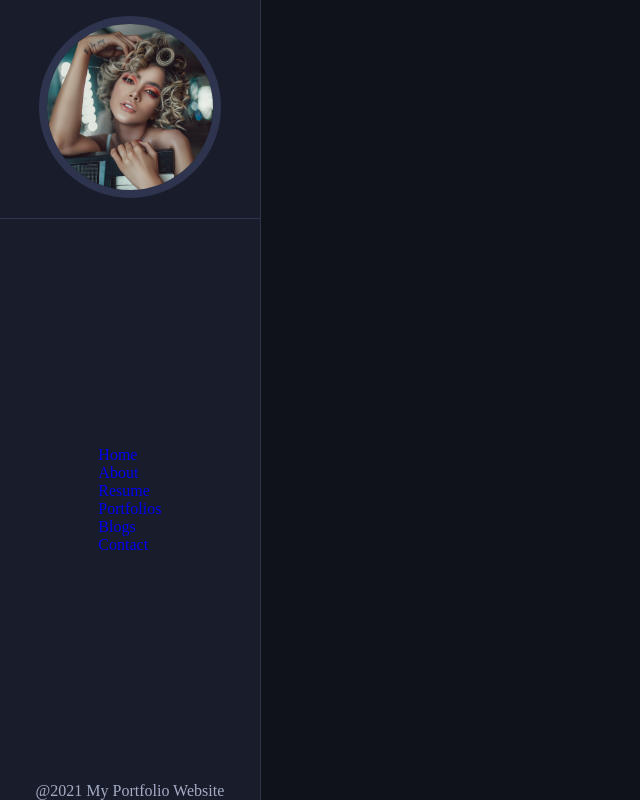
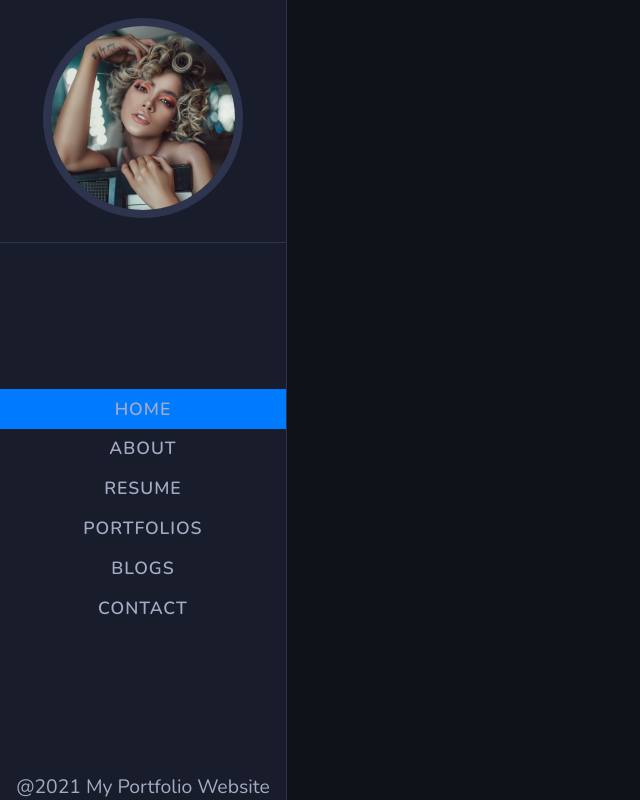
Before and after one commit to tomaszdanczak/portfolio-by-maclinz, a React (Create React App) app: page / in a window 1280 px wide. Shown: the whole page, without its empty margins (0-640 px from the left). Built offline with nearby package versions, Linux system fonts and the light colour scheme.

Commit message:
feat: add styles to the navlist

```diff
--- a/public/index.html
+++ b/public/index.html
@@ -1,20 +1,20 @@
 <!DOCTYPE html>
 <html lang="en">
+
 <head>
   <meta charset="utf-8" />
   <link rel="icon" href="%PUBLIC_URL%/favicon.ico" />
   <meta name="viewport" content="width=device-width, initial-scale=1" />
   <meta name="theme-color" content="#000000" />
-    <meta
-      name="description"
-      content="Web site created using create-react-app"
-    />
+  <meta name="description" content="Web site created using create-react-app" />
   <link rel="apple-touch-icon" href="%PUBLIC_URL%/logo192.png" />
   <!--
       manifest.json provides metadata used when your web app is installed on a
       user's mobile device or desktop. See https://developers.google.com/web/fundamentals/web-app-manifest/
     -->
   <link rel="manifest" href="%PUBLIC_URL%/manifest.json" />
+  <link rel="preconnect" href="https://fonts.gstatic.com">
+  <link href="https://fonts.googleapis.com/css2?family=Nunito:wght@200;300;400;600&display=swap" rel="stylesheet">
   <!--
       Notice the use of %PUBLIC_URL% in the tags above.
       It will be replaced with the URL of the `public` folder during the build.
@@ -26,6 +26,7 @@
     -->
   <title>React App</title>
 </head>
+
 <body>
   <noscript>You need to enable JavaScript to run this app.</noscript>
   <div id="root"></div>
@@ -40,4 +41,5 @@
       To create a production bundle, use `npm run build` or `yarn build`.
     -->
 </body>
+
 </html>
--- a/src/Components/Navigation.jsx
+++ b/src/Components/Navigation.jsx
@@ -70,6 +70,48 @@ const NavigationStyled = styled.nav`
       border: 8px solid var(--border-color);
     }
   }
+
+  .nav-items {
+    width: 100%;
+    text-align: center;
+    .active-class {
+      background-color: var(--primary-color);
+    }
+    li {
+      display: block;
+      a {
+        display: block;
+        padding: 0.45rem 0;
+        position: relative;
+        z-index: 10;
+        text-transform: uppercase;
+        transition: all 0.4s ease-in-out;
+        font-weight: 600;
+        letter-spacing: 1px;
+        &:hover {
+          cursor: pointer;
+          color: var(--white-color);
+        }
+        &::before {
+          content: "";
+          position: absolute;
+          bottom: 0;
+          left: 0;
+          width: 0;
+          height: 50%;
+          background-color: var(--primary-color);
+          transition: all 0.4s cubic-bezier(0, -0.2, 0.25, 0.95);
+          z-index: 3;
+          opacity: 0.2;
+          z-index: -1;
+        }
+      }
+      a:hover::before {
+        width: 100%;
+        height: 100%;
+      }
+    }
+  }
   `;
 
 export default Navigation;
--- a/src/styles/GlobalStyle.js
+++ b/src/styles/GlobalStyle.js
@@ -25,11 +25,20 @@ const GlobalStyle = createGlobalStyle`
   box-sizing: border-box;
   list-style: none;
   text-decoration: none;
+  font-family: "Nunito", sans-serif;
+  font-size: 1.1rem;
 }
+
 body {
   background-color: var(--background-dark-color);
   color: var(--font-light-color);
 }
+
+a {
+  font-family: inherit;
+  color: inherit;
+  font-size: 1rem;
+}
 `;
 
 export default GlobalStyle;
```
Lines whose indentation alone changed are shown as unchanged.
